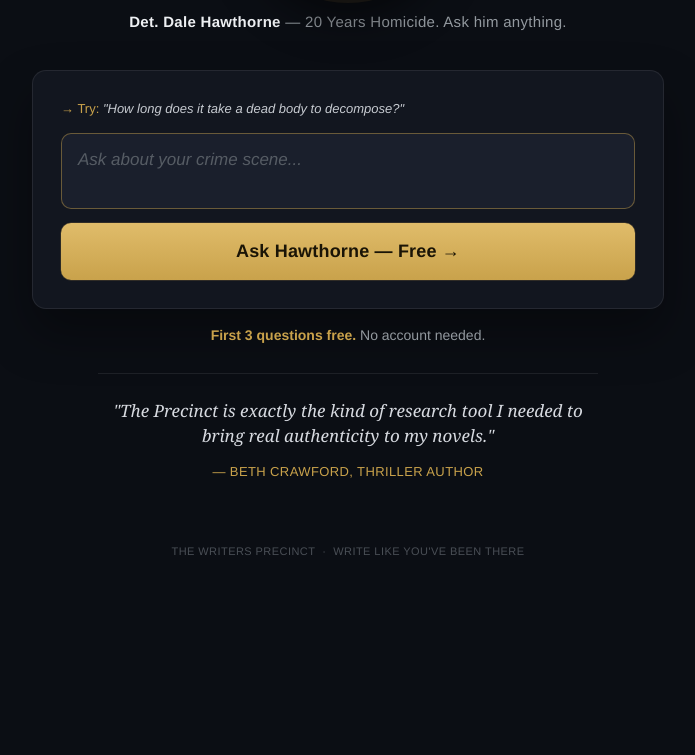
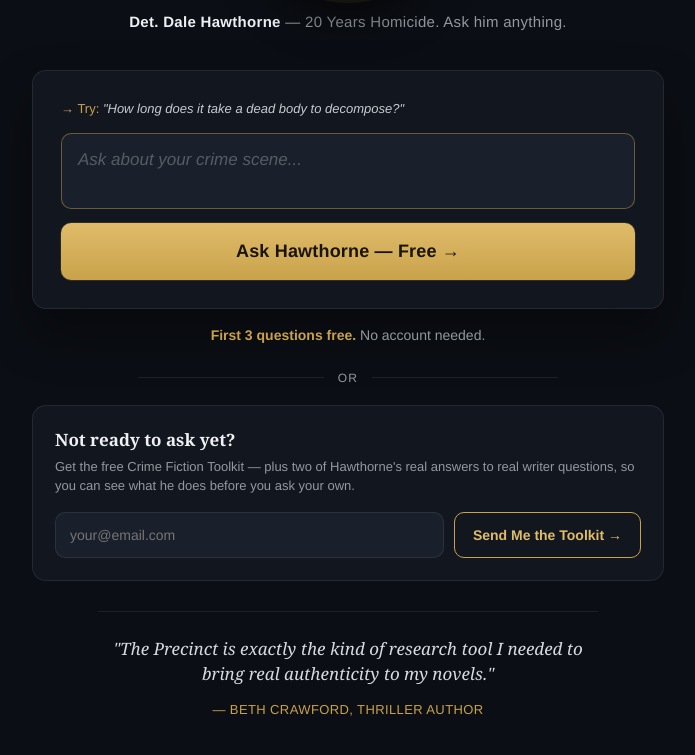
Before and after one commit to jeffbonilla1/the-writers-precinct, a website: page hawthorne/index.html in a window 1280 px wide. Shown: the part 513-1268 px from the top of the page, without its empty margins (292-987 px from the left). Before the commit the page ends 1098 px from the top, so only its background shows below. Drawn offline with Linux system fonts and the light colour scheme.

Commit message:
Implement toolkit email capture form and styles
Added styling and functionality for the toolkit email capture form.

```diff
--- a/hawthorne/index.html
+++ b/hawthorne/index.html
@@ -241,6 +241,90 @@
 
   .fine-print strong { color: var(--gold); }
 
+  .divider-or {
+    font-family: 'Helvetica Neue', Arial, sans-serif;
+    font-size: 12px;
+    letter-spacing: 0.1em;
+    text-transform: uppercase;
+    color: var(--text-dim);
+    margin: 28px 0 20px;
+    display: flex;
+    align-items: center;
+    gap: 14px;
+    width: 100%;
+    max-width: 420px;
+  }
+  .divider-or::before,
+  .divider-or::after {
+    content: '';
+    flex: 1;
+    height: 1px;
+    background: var(--hairline);
+  }
+
+  .toolkit-panel {
+    width: 100%;
+    background: var(--bg-panel);
+    border: 1px solid var(--hairline);
+    border-radius: 14px;
+    padding: 22px;
+    text-align: left;
+  }
+
+  .toolkit-panel h3 {
+    font-size: 17px;
+    font-weight: 700;
+    margin-bottom: 6px;
+  }
+
+  .toolkit-panel p {
+    font-family: 'Helvetica Neue', Arial, sans-serif;
+    font-size: 13px;
+    color: var(--text-dim);
+    line-height: 1.5;
+    margin-bottom: 16px;
+  }
+
+  .toolkit-form {
+    display: flex;
+    gap: 10px;
+    flex-wrap: wrap;
+  }
+
+  .toolkit-email {
+    flex: 1;
+    min-width: 160px;
+    background: #1a1f2c;
+    border: 1.5px solid var(--hairline);
+    border-radius: 10px;
+    padding: 14px;
+    color: var(--text-main);
+    font-family: 'Helvetica Neue', Arial, sans-serif;
+    font-size: 14px;
+  }
+
+  .toolkit-email:focus {
+    outline: none;
+    border-color: var(--gold-bright);
+  }
+
+  .toolkit-cta {
+    font-family: 'Helvetica Neue', Arial, sans-serif;
+    font-weight: 700;
+    font-size: 14px;
+    background: transparent;
+    color: var(--gold-bright);
+    border: 1.5px solid var(--gold);
+    border-radius: 10px;
+    padding: 14px 18px;
+    cursor: pointer;
+    white-space: nowrap;
+  }
+
+  .toolkit-cta:hover {
+    background: rgba(201,162,75,0.1);
+  }
+
   .quote-block {
     margin-top: 30px;
     max-width: 420px;
@@ -317,6 +401,17 @@
 
     <div class="fine-print"><strong>First 3 questions free.</strong> No account needed.</div>
 
+    <div class="divider-or">or</div>
+
+    <div class="toolkit-panel">
+      <h3>Not ready to ask yet?</h3>
+      <p>Get the free Crime Fiction Toolkit — plus two of Hawthorne's real answers to real writer questions, so you can see what he does before you ask your own.</p>
+      <form class="toolkit-form" id="toolkitForm">
+        <input type="email" class="toolkit-email" id="toolkitEmail" placeholder="your@email.com" required>
+        <button type="submit" class="toolkit-cta">Send Me the Toolkit →</button>
+      </form>
+    </div>
+
     <div class="quote-block">
       <p>"The Precinct is exactly the kind of research tool I needed to bring real authenticity to my novels."</p>
       <span>— Beth Crawford, Thriller Author</span>
@@ -359,6 +454,40 @@
         goToApp();
       }
     });
+
+    // Toolkit email capture
+    const toolkitForm = document.getElementById('toolkitForm');
+    if (toolkitForm) {
+      toolkitForm.addEventListener('submit', async (e) => {
+        e.preventDefault();
+        const email = document.getElementById('toolkitEmail').value.trim();
+        const btn = toolkitForm.querySelector('.toolkit-cta');
+        const originalText = btn.textContent;
+        btn.textContent = 'Sending...';
+        btn.disabled = true;
+
+        try {
+          const res = await fetch('/.netlify/functions/submit-toolkit', {
+            method: 'POST',
+            headers: { 'Content-Type': 'application/json' },
+            body: JSON.stringify({ email })
+          });
+          const data = await res.json();
+
+          if (data.success) {
+            if (typeof fbq !== 'undefined') fbq('track', 'Lead', { content_name: 'crime_fiction_toolkit' });
+            if (typeof gtag !== 'undefined') gtag('event', 'toolkit_signup', { page: 'hawthorne' });
+            toolkitForm.innerHTML = '<p style="color:#e0bc6a; font-family: Helvetica Neue, Arial, sans-serif; font-size:14px;">Check your inbox — the toolkit\'s on its way.</p>';
+          } else {
+            btn.textContent = originalText;
+            btn.disabled = false;
+          }
+        } catch (err) {
+          btn.textContent = originalText;
+          btn.disabled = false;
+        }
+      });
+    }
   </script>
 
 </body>
```
